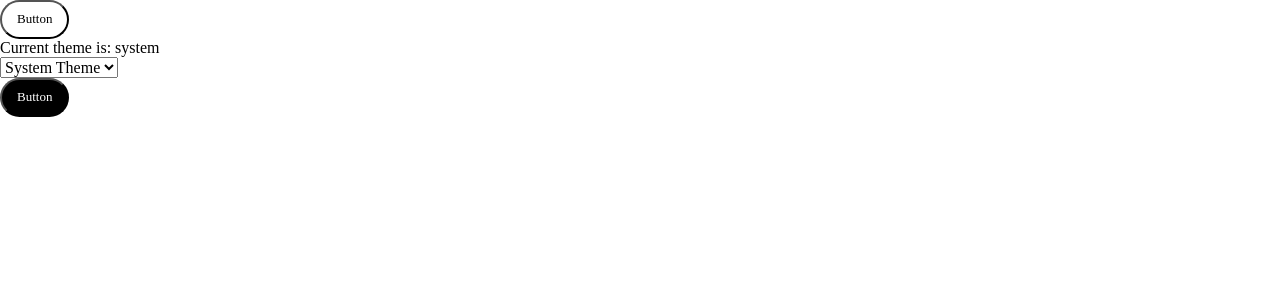
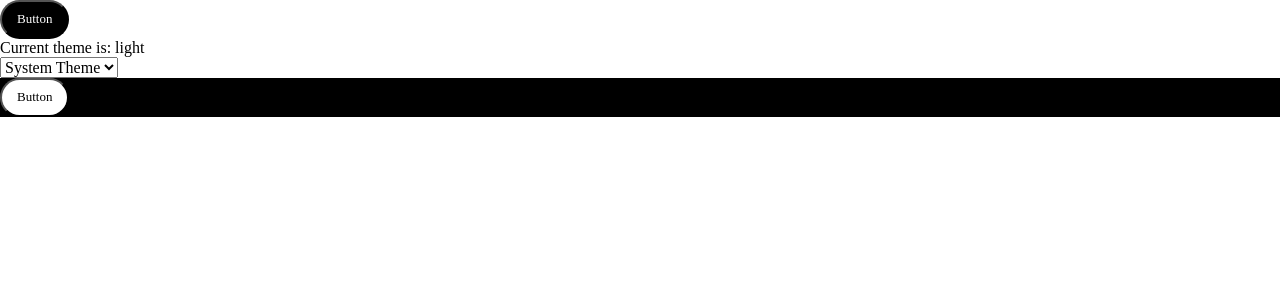
Before and after one commit to paraform/next-stitches, a Next.js app: page / in a window 1280 px wide. Shown: the top 300 px of the page. Built offline with nearby package versions, Linux system fonts and the light colour scheme.

Commit message:
Fix system theme

```diff
--- a/pages/index.tsx
+++ b/pages/index.tsx
@@ -1,10 +1,12 @@
 import { useEffect, useState } from "react";
 import type { NextPage } from "next";
 import Head from "next/head";
-import { styled } from "../stitches.config";
+import { darkTheme, lightTheme, styled } from "../stitches.config";
 import { useTheme } from "next-themes";
 
 const Box = styled("div", {
+  backgroundColor: "$background",
+  color: "$foreground",
   boxSizing: "border-box",
 });
 
@@ -21,7 +23,7 @@ const Button = styled("button", {
 
 const Home: NextPage = () => {
   const [mounted, setMounted] = useState(false);
-  const { theme, setTheme } = useTheme();
+  const { theme, setTheme, resolvedTheme } = useTheme();
 
   useEffect(() => setMounted(true), []);
 
@@ -37,17 +39,17 @@ const Home: NextPage = () => {
 
       <main>
         <Button>Button</Button>
-        <p>Current theme is: {theme}</p>
+        <p>Current theme is: {resolvedTheme}</p>
         <Box css={{ display: "inline-block" }}>
           {theme !== undefined && (
             <select value={theme} onChange={(e) => setTheme(e.target.value)}>
-              <option value="dark-theme">Dark Theme</option>
-              <option value="light-theme">Light Theme</option>
+              <option value="dark">Dark Theme</option>
+              <option value="light">Light Theme</option>
               <option value="system">System Theme</option>
             </select>
           )}
         </Box>
-        <Box className={theme == "light-theme" ? "dark-theme" : "light-theme"}>
+        <Box className={resolvedTheme == lightTheme ? darkTheme : lightTheme}>
           <Button>Button</Button>
         </Box>
       </main>
--- a/stitches.config.ts
+++ b/stitches.config.ts
@@ -92,7 +92,7 @@ export const {
   },
 });
 
-export const lightTheme = createTheme("light-theme", {
+export const lightTheme = createTheme("light", {
   colors: {
     // Semantic Colors
     background: "$white",
@@ -100,7 +100,7 @@ export const lightTheme = createTheme("light-theme", {
   },
 });
 
-export const darkTheme = createTheme("dark-theme", {
+export const darkTheme = createTheme("dark", {
   colors: {
     // Semantic Colors
     background: "$black",
@@ -112,7 +112,7 @@ export const themes = [lightTheme, darkTheme];
 
 type CSS = Stitches.CSS<typeof config>;
 
-export const reset: Record<string, CSS> = {
+export const reset: Record<string, Stitches.CSS> = {
   html: {
     lineHeight: 1.15,
     "-webkit-text-size-adjust": "100%",
@@ -245,9 +245,10 @@ export const reset: Record<string, CSS> = {
 export const globalStyles = globalCss(reset, {
   "*": { margin: 0, padding: 0 },
 
-  "body,[class*='-theme']": {
-    backgroundColor: "$background",
+  "html, body": {
+    background: "$background",
     color: "$foreground",
+    margin: 0,
   },
 
   "::selection": {
```
